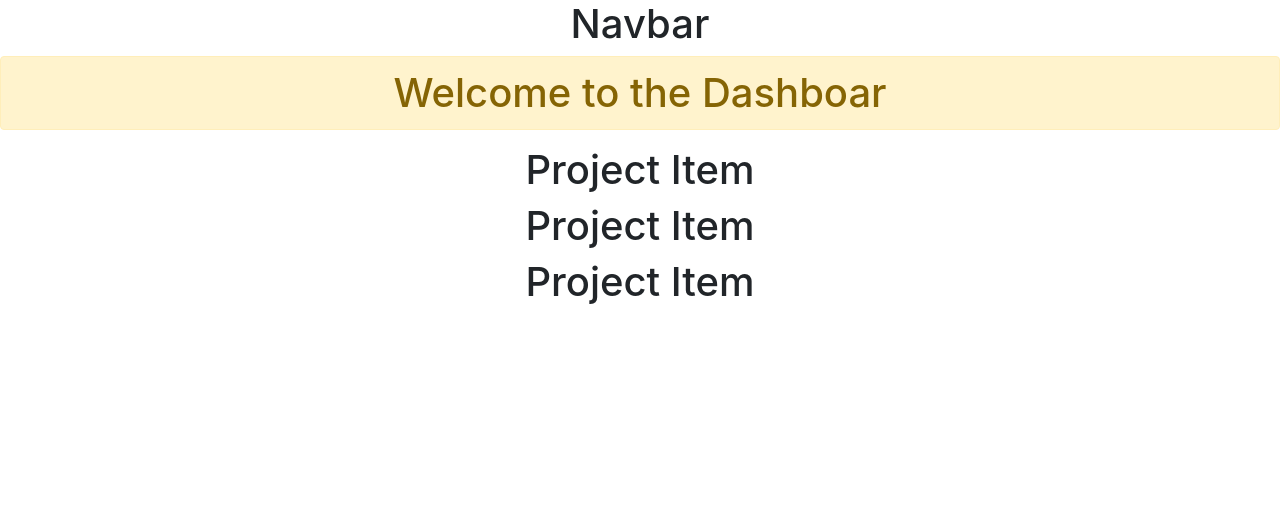
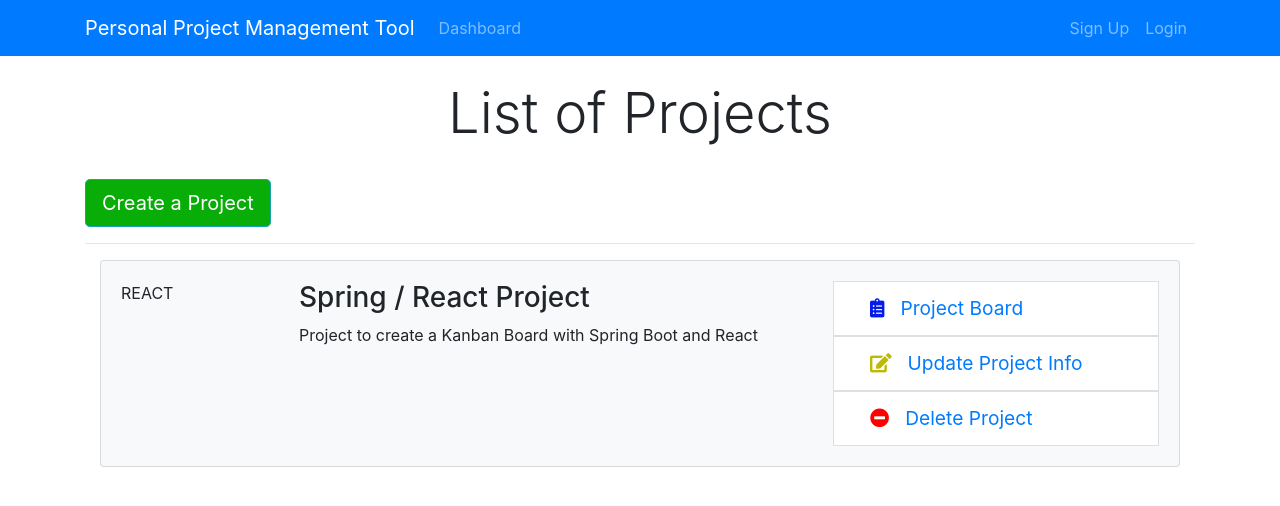
Before and after one commit to ciurescuraul/FullStackPPMTool, a React (Create React App) app in the folder ppmtool-react-client/: page / in a window 1280 px wide. Shown: the top 506 px of the page. Built offline with nearby package versions, Linux system fonts and the light colour scheme.

Commit message:
added components style

```diff
--- a/ppmtool-react-client/src/App.css
+++ b/ppmtool-react-client/src/App.css
@@ -1,38 +1,80 @@
-.App {
-  text-align: center;
+img {
+  width: 100%;
 }
 
-.App-logo {
-  height: 40vmin;
-  pointer-events: none;
+.navbar {
+  background-color: #e3f2fd;
 }
 
-@media (prefers-reduced-motion: no-preference) {
-  .App-logo {
-    animation: App-logo-spin infinite 20s linear;
-  }
+.btn.btn-lg.btn-info {
+    background-color:  rgb(8, 173, 8); ;
 }
 
-.App-header {
-  background-color: #282c34;
-  min-height: 100vh;
-  display: flex;
-  flex-direction: column;
-  align-items: center;
-  justify-content: center;
-  font-size: calc(10px + 2vmin);
-  color: white;
+
+.fas.fa-clipboard-list {
+    color: rgb(4, 27, 233);
 }
 
-.App-link {
-  color: #61dafb;
+.fa.fa-edit {
+  color: #bdba05;
 }
 
-@keyframes App-logo-spin {
-  from {
-    transform: rotate(0deg);
-  }
-  to {
-    transform: rotate(360deg);
-  }
+.list-group-item {
+    font-size: larger;
+    align-items: center;
 }
+
+.list-group-item.board:hover {
+  cursor: -webkit-grab;
+  background-color: rgb(9, 201, 95, 0.3);
+}
+
+.list-group-item.update:hover {
+  cursor: -webkit-grab;
+  background-color: rgb(255, 230, 4, 0.3);
+}
+
+.list-group-item.delete:hover {
+  cursor: -webkit-grab;
+  background-color: rgba(255, 0, 43, 0.3);
+}
+
+.fa.fa-minus-circle {
+  color: red;
+}
+
+.landing {
+  position: relative;
+  /* background: url("../img/showcase.jpg") no-repeat; */
+  background-size: cover;
+  background-position: center;
+  height: 100vh;
+  margin-top: -24px;
+  margin-bottom: -50px;
+}
+
+.landing-inner {
+  padding-top: 80px;
+}
+
+.dark-overlay {
+  background-color: rgba(0, 0, 0, 0.7);
+  position: absolute;
+  top: 0;
+  left: 0;
+  width: 100%;
+  height: 100%;
+}
+
+.card-form {
+  opacity: 0.9;
+}
+
+.latest-profiles-img {
+  width: 40px;
+  height: 40px;
+}
+
+.form-control::placeholder {
+  color: #bbb !important;
+}
--- a/ppmtool-react-client/src/components/Dashboard.js
+++ b/ppmtool-react-client/src/components/Dashboard.js
@@ -3,11 +3,21 @@
 
 const Dashboard = () => {
   return (
-    <div>
-      <h1 className="alert alert-warning">Welcome to the Dashboar</h1>
-      <ProjectItem />
-      <ProjectItem />
-      <ProjectItem />
+    <div className="projects">
+      <div className="container">
+        <div className="row">
+          <div className="col-md-12">
+            <h4 className="display-4 text-center">List of Projects</h4>
+            <br />
+            <a href="ProjectForm.html" className="btn btn-lg btn-info">
+              Create a Project
+            </a>
+            <br />
+            <hr />
+            <ProjectItem />
+          </div>
+        </div>
+      </div>
     </div>
   );
 };
--- a/ppmtool-react-client/src/components/Layout/Header.js
+++ b/ppmtool-react-client/src/components/Layout/Header.js
@@ -2,9 +2,44 @@
 
 const Header = () => {
   return (
-    <div>
-      <h1>Navbar</h1>
-    </div>
+    <nav className="navbar navbar-expand-sm navbar-dark bg-primary mb-4">
+      <div className="container">
+        <a className="navbar-brand" href="Dashboard.html">
+          Personal Project Management Tool
+        </a>
+        <button
+          className="navbar-toggler"
+          type="button"
+          data-toggle="collapse"
+          data-target="#mobile-nav"
+        >
+          <span className="navbar-toggler-icon" />
+        </button>
+
+        <div className="collapse navbar-collapse" id="mobile-nav">
+          <ul className="navbar-nav mr-auto">
+            <li className="nav-item">
+              <a className="nav-link" href="/dashboard">
+                Dashboard
+              </a>
+            </li>
+          </ul>
+
+          <ul className="navbar-nav ml-auto">
+            <li className="nav-item">
+              <a className="nav-link " href="register.html">
+                Sign Up
+              </a>
+            </li>
+            <li className="nav-item">
+              <a className="nav-link" href="login.html">
+                Login
+              </a>
+            </li>
+          </ul>
+        </div>
+      </div>
+    </nav>
   );
 };
 
--- a/ppmtool-react-client/src/components/Project/ProjectItem.js
+++ b/ppmtool-react-client/src/components/Project/ProjectItem.js
@@ -2,8 +2,40 @@
 
 const ProjectItem = () => {
   return (
-    <div>
-      <h1>Project Item</h1>
+    <div className="container">
+      <div className="card card-body bg-light mb-3">
+        <div className="row">
+          <div className="col-2">
+            <span className="mx-auto">REACT</span>
+          </div>
+          <div className="col-lg-6 col-md-4 col-8">
+            <h3>Spring / React Project</h3>
+            <p>Project to create a Kanban Board with Spring Boot and React</p>
+          </div>
+          <div className="col-md-4 d-none d-lg-block">
+            <ul className="list-group">
+              <a href="#">
+                <li className="list-group-item board">
+                  <i className="fas fa-clipboard-list px-3 fa-1x"></i>
+                  Project Board
+                </li>
+              </a>
+              <a href="#">
+                <li className="list-group-item update">
+                  <i className="fa fa-edit px-3 fa-1x"></i>
+                  Update Project Info
+                </li>
+              </a>
+              <a href="">
+                <li className="list-group-item delete">
+                  <i className="fa fa-minus-circle px-3 fa-1x"></i>
+                  Delete Project
+                </li>
+              </a>
+            </ul>
+          </div>
+        </div>
+      </div>
     </div>
   );
 };
```
